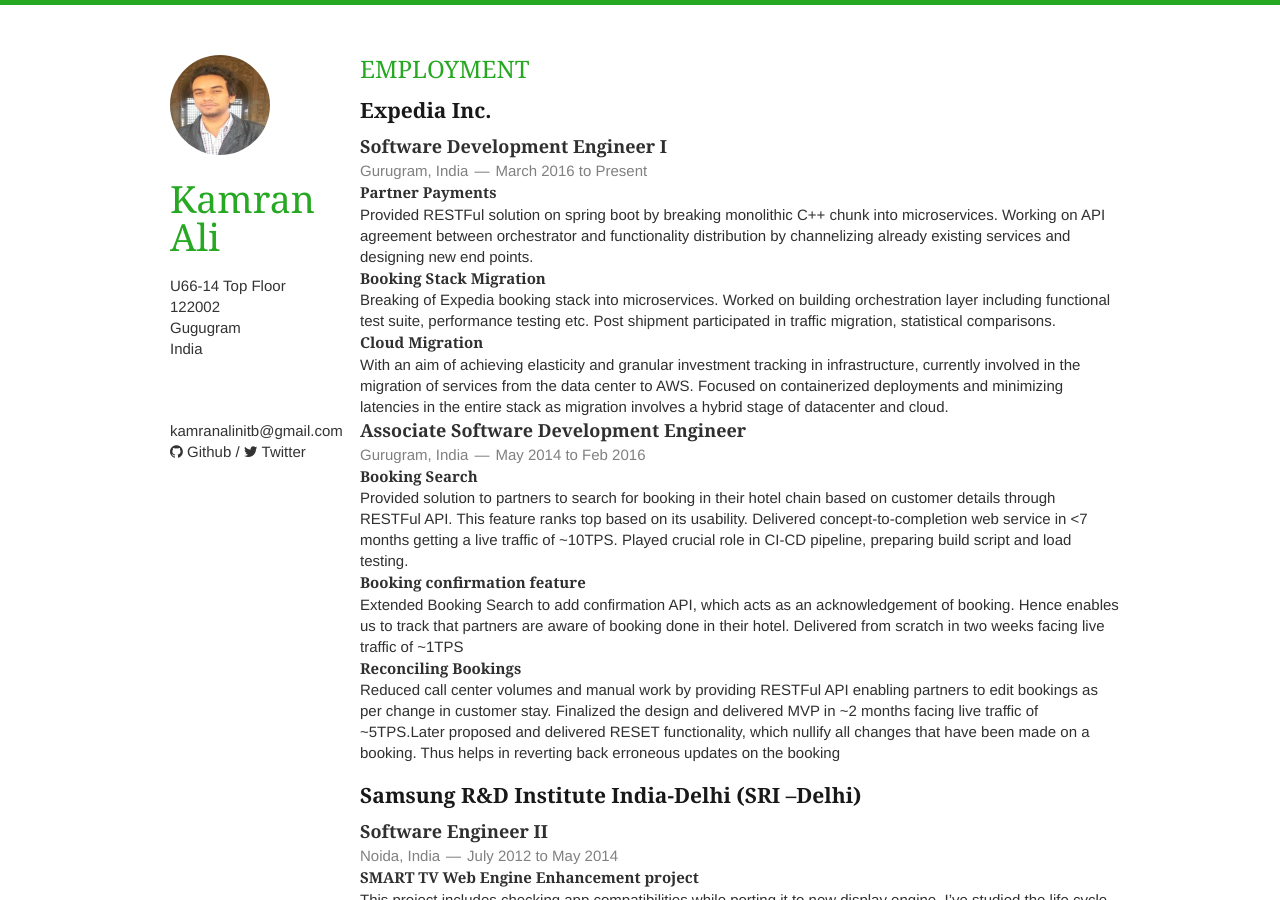
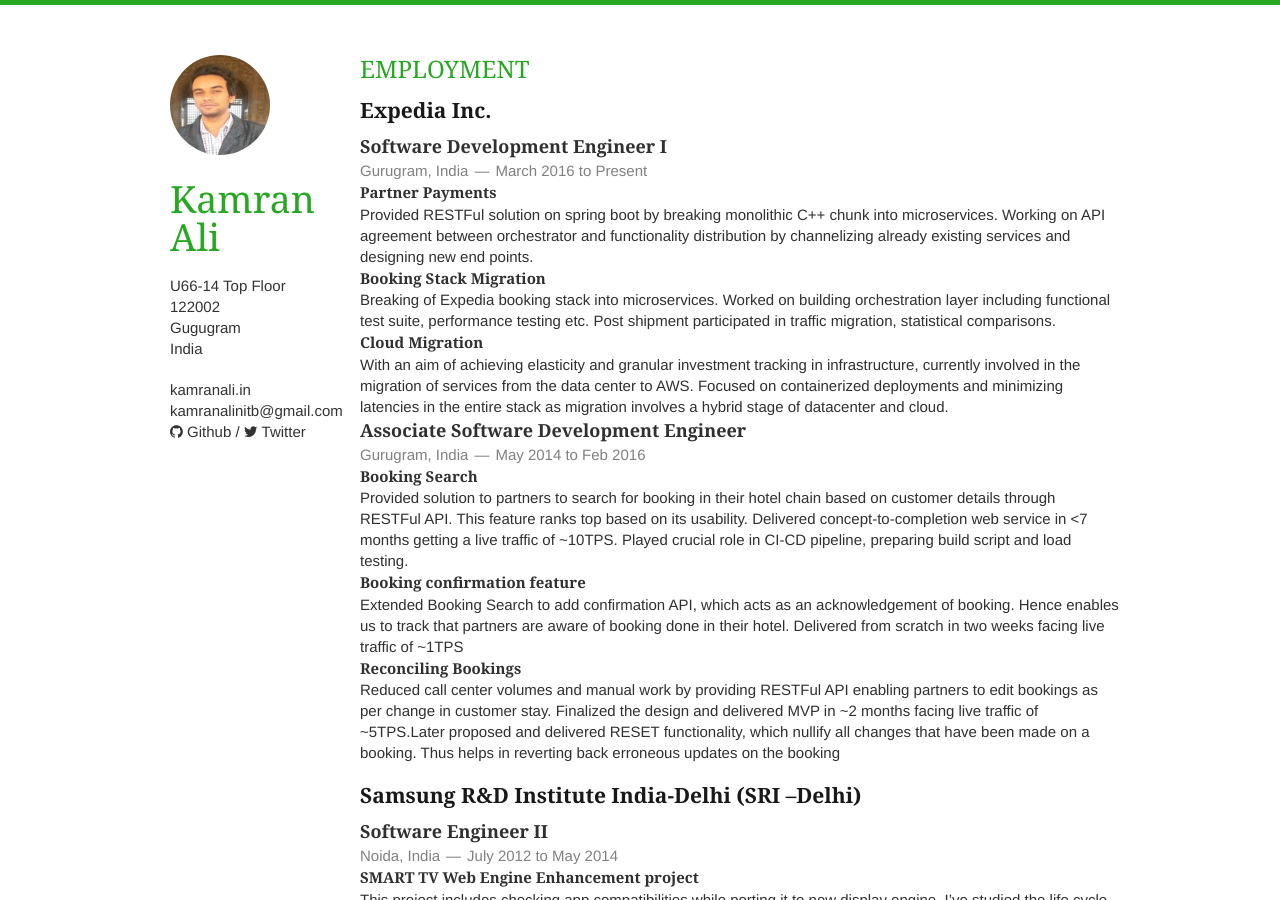
Before and after one commit to jekyllt/vitae, a Jekyll site: the page built from index.html, in a window 1280 px wide and 900 px high. Built offline with Jekyll 4.4.1, drawn with Linux system fonts in a browser that asks for light colours.

Commit message:
Adding Website Details

```diff
--- a/_config.yml
+++ b/_config.yml
@@ -16,8 +16,8 @@
 name: Kamran Ali
 email: kamranalinitb@gmail.com
 email_full: mailto:kamranalinitb@gmail.com
-#website: github.io/sustain
-website_full: kamranali.in
+website: kamranali.in
+website_full: https://kamranali.in
 github: kamranalinitb
 twitter: bornShrewd
 #tel:
--- a/_layouts/layout.html
+++ b/_layouts/layout.html
@@ -22,9 +22,8 @@
                 {{ site.country }}
             </a>
         </address>
-        <p>
-            <a href="{{ site.website_full }}">{{ site.website }}</a><br/>
-        </p>
+
+        <a href="{{ site.website_full }}">{{ site.website }}</a>
         <p>
             <a href="{{ site.email_full }}">{{ site.email }}</a><br/>
             <a href="https://github.com/{{ site.github }}"><i class="fa fa-github"></i> Github</a> /
```
